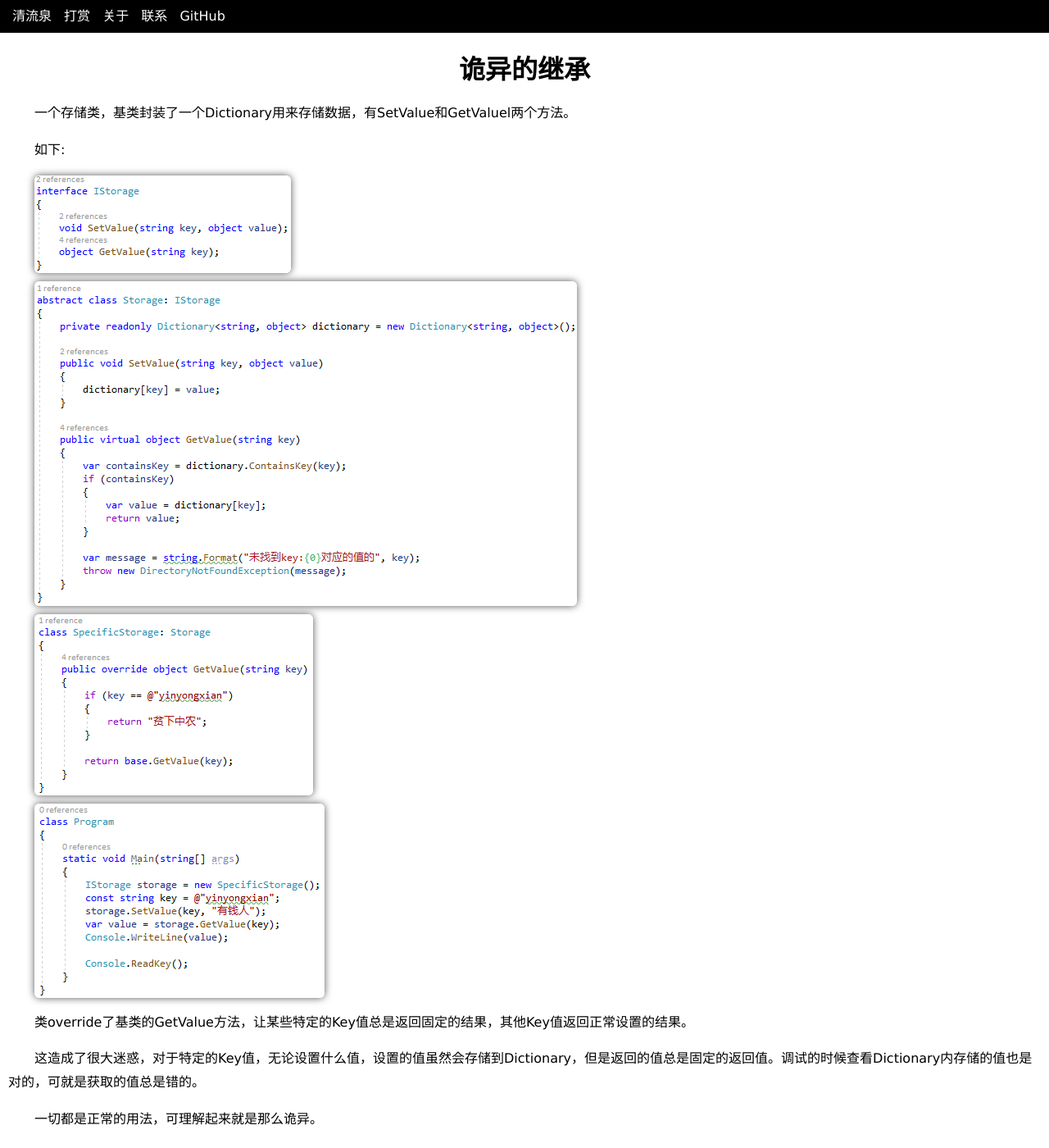
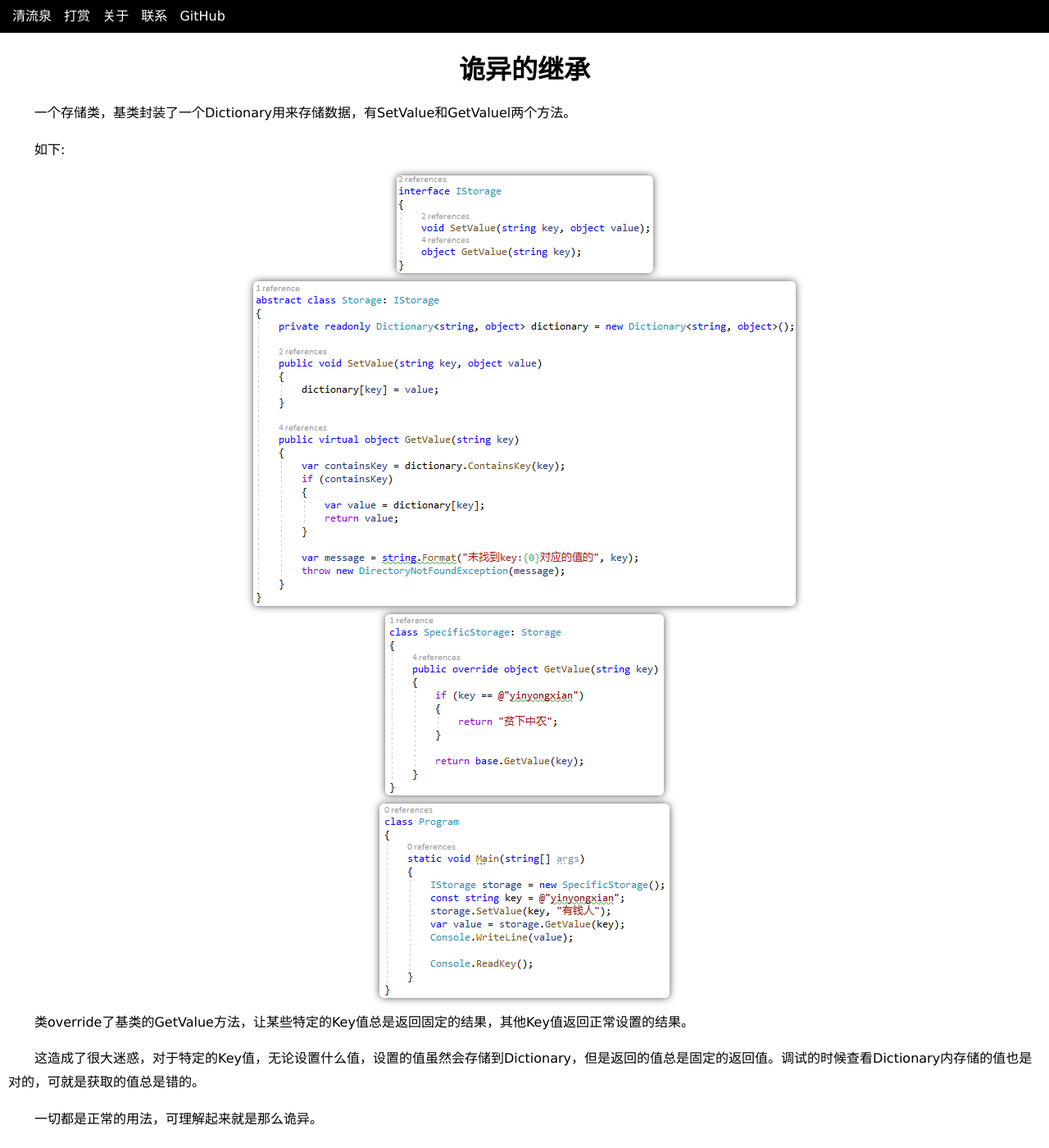
Before and after one commit to yinyongxian/yinyongxian.github.io, a Jekyll site: the page built from _posts/2020-02-18-weird-inheritance.html, in a window 1280 px wide and 1400 px high. Shown: the whole window at 82% size. Built offline with Jekyll 4.4.1, drawn with Linux system fonts in a browser that asks for light colours.

Commit message:
Update 2020-02-18-weird-inheritance.html

```diff
--- a/_posts/2020-02-18-weird-inheritance.html
+++ b/_posts/2020-02-18-weird-inheritance.html
@@ -10,12 +10,6 @@ title: 诡异的继承
         <meta charset="UTF-8">
         <title>诡异的继承</title>
         <link href="/Media/style/main.css" rel="stylesheet" type="text/css">
-        <style type="text/css">
-                .img-left {
-                        text-align: left;
-                        margin-left: 2em;
-                }
-        </style>
 </head>
 
 <body>
@@ -24,10 +18,10 @@ title: 诡异的继承
         </p>
         <p>如下:
                 <div>
-                        <img class="img-left" src="/Media/images/2020-02-24/IStorage.png" alt="IStorage">
-                        <img class="img-left" src="/Media/images/2020-02-24/Storage.png" alt="Storage">
-                        <img class="img-left" src="/Media/images/2020-02-24/SpecificStorage.png" alt="SpecificStorage">
-                        <img class="img-left" src="/Media/images/2020-02-24/Program.png" alt="Program">
+                        <img src="/Media/images/2020-02-24/IStorage.png" alt="IStorage">
+                        <img src="/Media/images/2020-02-24/Storage.png" alt="Storage">
+                        <img src="/Media/images/2020-02-24/SpecificStorage.png" alt="SpecificStorage">
+                        <img src="/Media/images/2020-02-24/Program.png" alt="Program">
                 </div>
         </p>
         <p>类override了基类的GetValue方法，让某些特定的Key值总是返回固定的结果，其他Key值返回正常设置的结果。</p>
```
